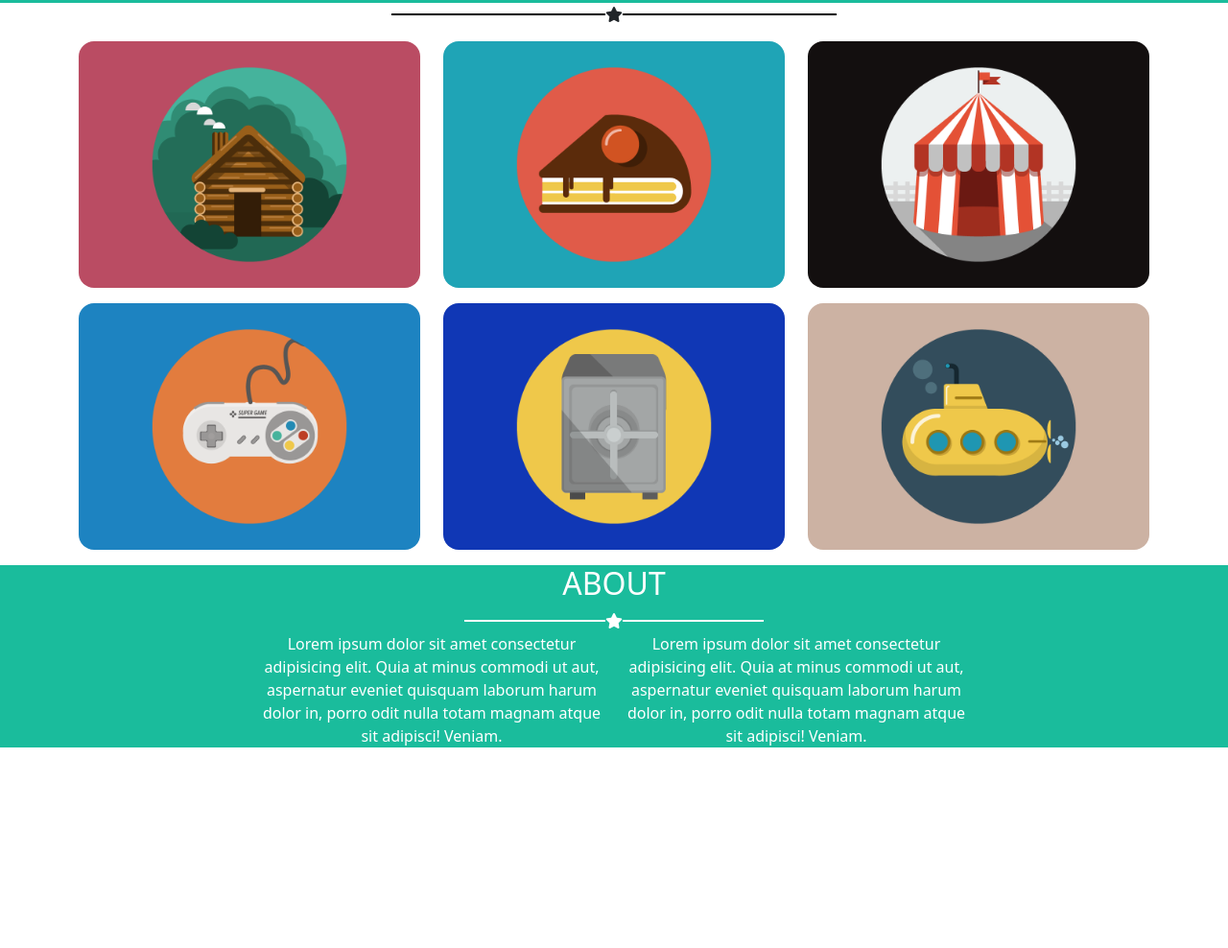
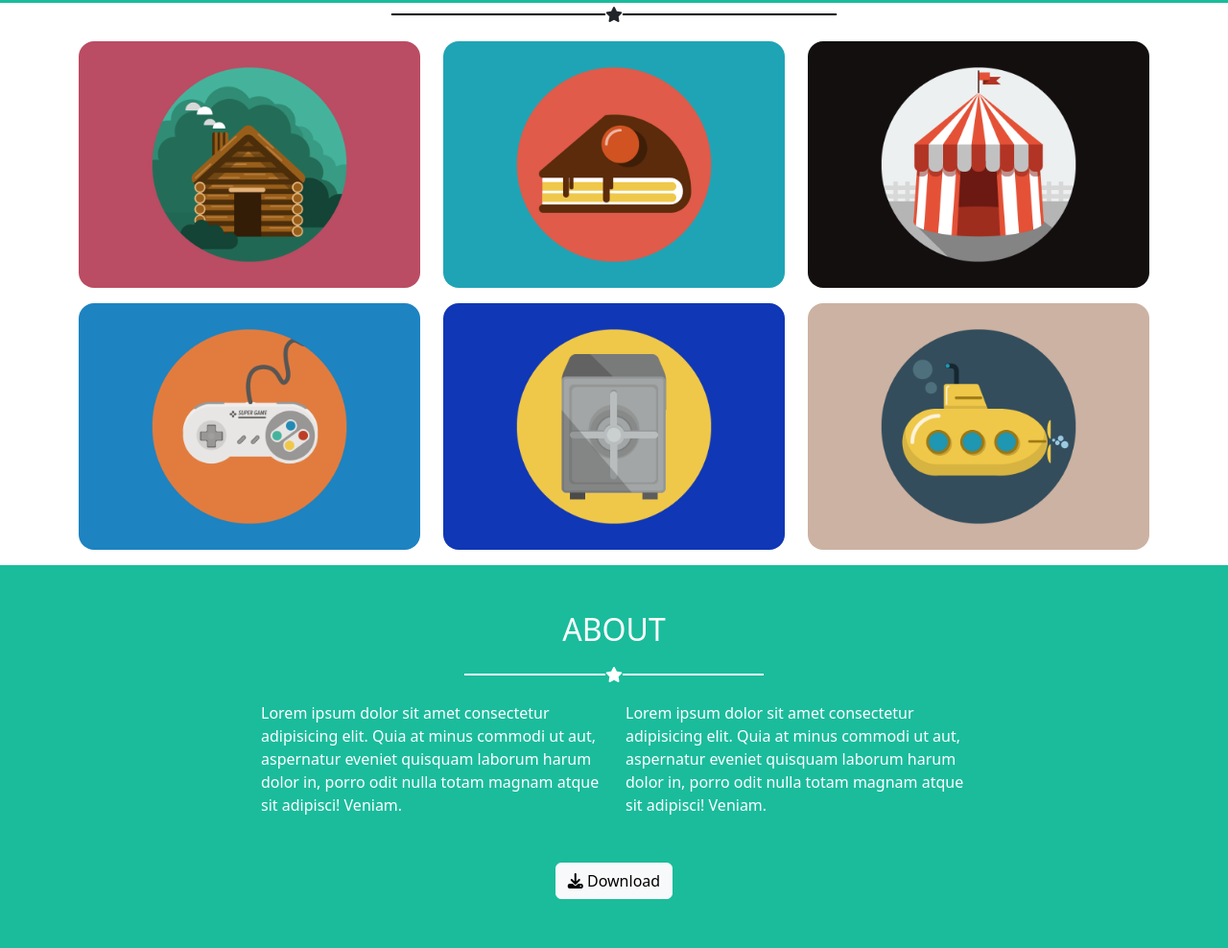
Before and after one commit to razcc/html-css-bootstrap-freelancer, a plain HTML site: page index.html in a window 1280 px wide. Shown: the part 504-1492 px from the top of the page at 96% size. Before the commit the page ends 1283 px from the top, so only its background shows below. Drawn offline with nearby package versions, Linux system fonts and the light colour scheme.

Commit message:
Bottone Section 3

```diff
--- a/index.html
+++ b/index.html
@@ -101,7 +101,7 @@
       </section>
 
       <!-- Section 3 -->
-      <section class="bg-light-green">
+      <section class="bg-light-green py-5">
         <div class="container-md">
           <div class="row">
             <div class="col-8 offset-2 text-center text-white">
@@ -110,7 +110,7 @@
               </h2>
 
               <!-- Divisorio con stella -->
-              <div class="d-flex justify-content-center align-items-center">
+              <div class="d-flex justify-content-center align-items-center my-3">
                 <div class="linea"></div>
                 <div>
                   <i class="fa-solid fa-star"></i>
@@ -120,16 +120,19 @@
 
               <!-- ABout text -->
               <div class="row">
-                <div class="col-12 col-md-6">
+                <div class="col-12 col-md-6 text-start">
                   Lorem ipsum dolor sit amet consectetur adipisicing elit. Quia at minus commodi ut aut, aspernatur eveniet quisquam laborum harum dolor in, porro odit nulla totam magnam atque sit adipisci! Veniam.
                 </div>
-                <div class="col-12 col-md-6">
+                <div class="col-12 col-md-6 text-start">
                   Lorem ipsum dolor sit amet consectetur adipisicing elit. Quia at minus commodi ut aut, aspernatur eveniet quisquam laborum harum dolor in, porro odit nulla totam magnam atque sit adipisci! Veniam.
                 </div>
+              </div>
 
-
-
-              </div>
+              <!-- Bottonoe download -->
+              <button type="button" class="btn btn-light my-5">
+                <i class="fa-solid fa-download"></i>
+                Download
+              </button>
             </div>
           </div>
 
@@ -137,6 +140,7 @@
         </div>
       </section>
 
+      <!-- Section 4 -->
     <script src="https://cdn.jsdelivr.net/npm/bootstrap@5.2.2/dist/js/bootstrap.bundle.min.js" integrity="sha384-OERcA2EqjJCMA+/3y+gxIOqMEjwtxJY7qPCqsdltbNJuaOe923+mo//f6V8Qbsw3" crossorigin="anonymous"></script>
 </body>
 </html>
```
